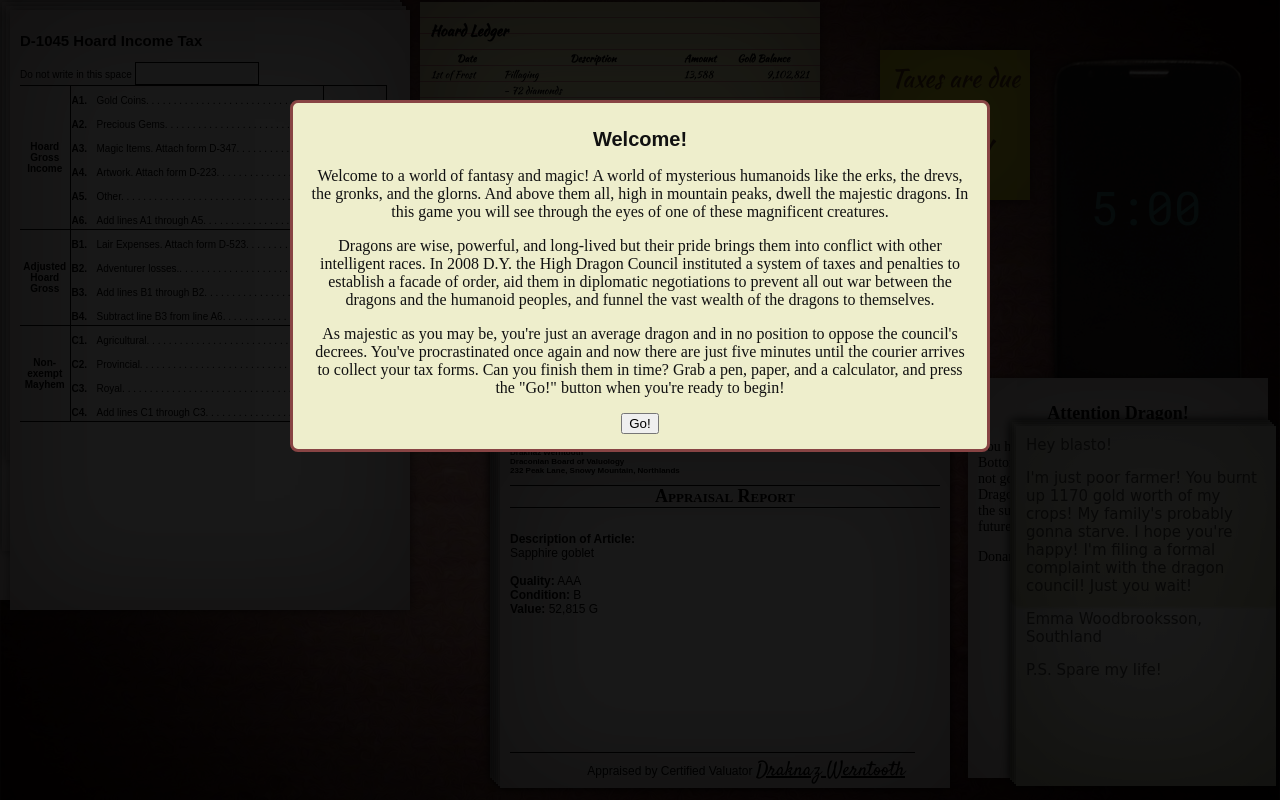
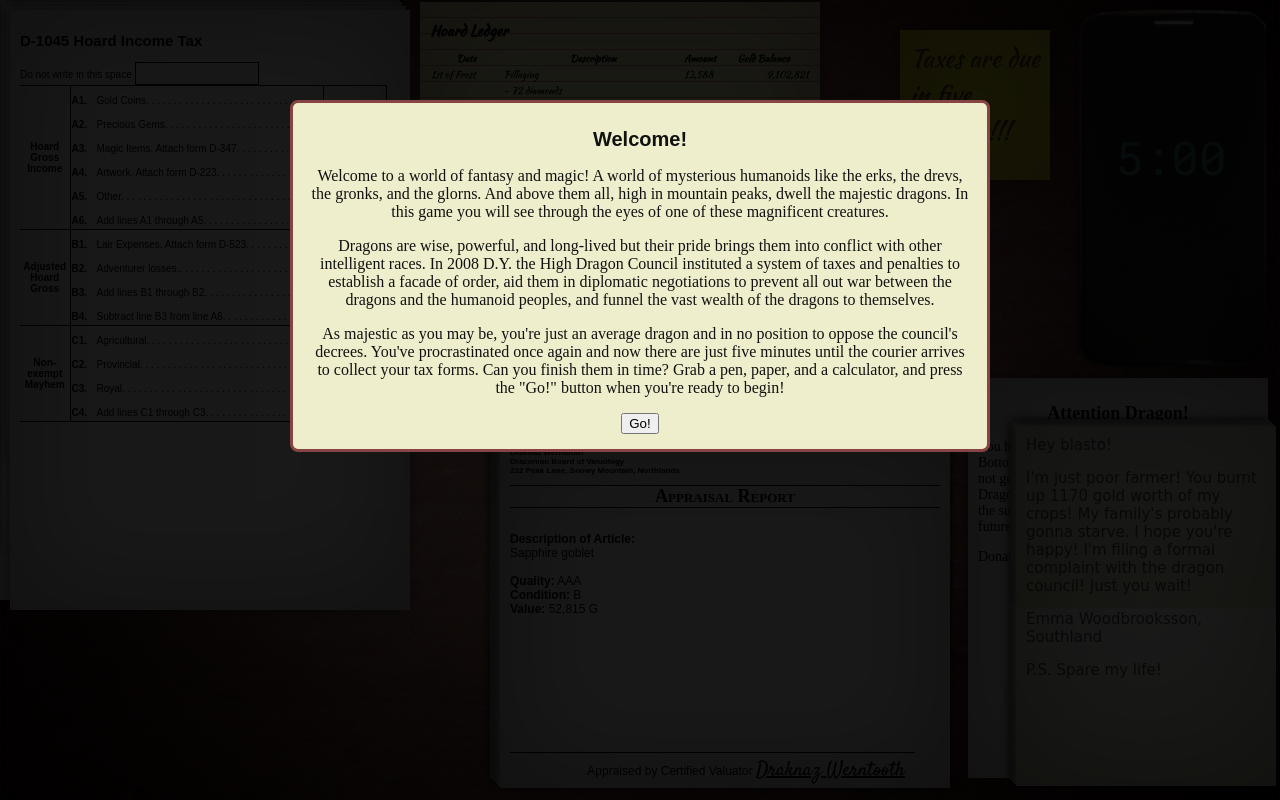
Before and after one commit to walsh9/dragon-taxes, a plain HTML site: page index.html in a window 1280 px wide. Drawn offline with nearby package versions, Linux system fonts and the light colour scheme; a web font is replaced by a local one.

Commit message:
Adjust timer position

```diff
--- a/styles.css
+++ b/styles.css
@@ -31,8 +31,8 @@ body{
     position: absolute;
     height: 477px;
     width: 266px;
-    top: 0px;
-    right: 0px;
+    top: -50px;
+    right: -25px;
     -webkit-transform: scale(0.8,0.8);
     transform: scale(0.8,0.8);
 }
@@ -67,8 +67,8 @@ article div {
   background-color: #f6f633;
   width: 150px;
   height: 150px;
-  right: 250px;
-  top: 50px;
+  right: 230px;
+  top: 30px;
   font-family: "Kaushan Script", cursive;
   color: rgba(60,20,20,0.8);
   font-size: 25px;
```
